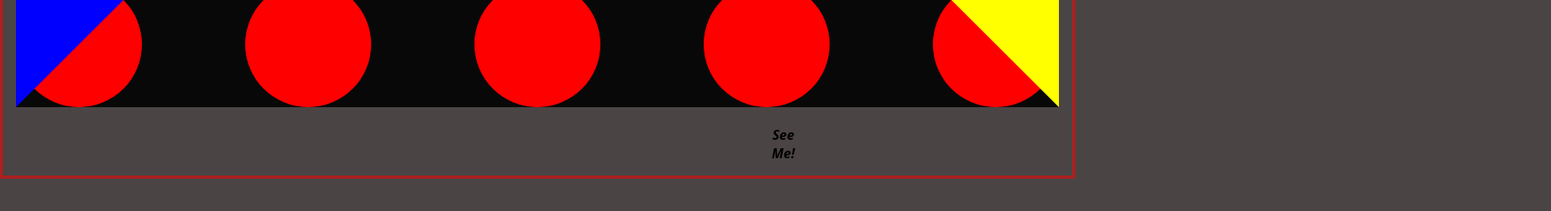
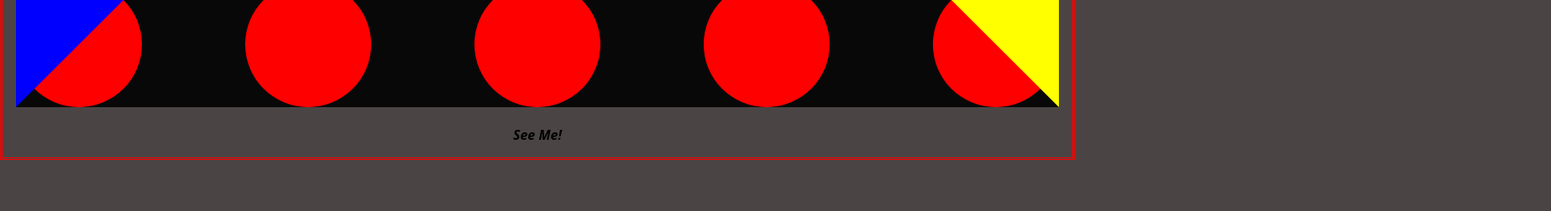
Before and after one commit to ForWork-E/stackblitz-starters-zssdoo, a website: page page2.html in a window 1280 px wide. Shown: the part 312-564 px from the top of the page at 84% size, 1847 px wide, since content can reach past the window. Drawn offline with Linux system fonts and the light colour scheme.

Commit message:
the dropdown text is always in the center

```diff
--- a/styles.css
+++ b/styles.css
@@ -72,11 +72,13 @@ h1 {
 }
 
 .dropdown {
-  margin: 0;
-  display: inline-block;
-  text-align: center;
-  margin: 0 900px;
-  }
+  display: flex; /* Use flexbox for centering */
+  flex-direction: column; /* Stack items vertically */
+  align-items: center; /* Center items horizontally */
+  justify-content: center; /* Center items vertically */
+  position: relative; /* Ensure dropdown content positions relative to this */
+}
+
 
 .dropdown-content {
   margin: 0;
```
